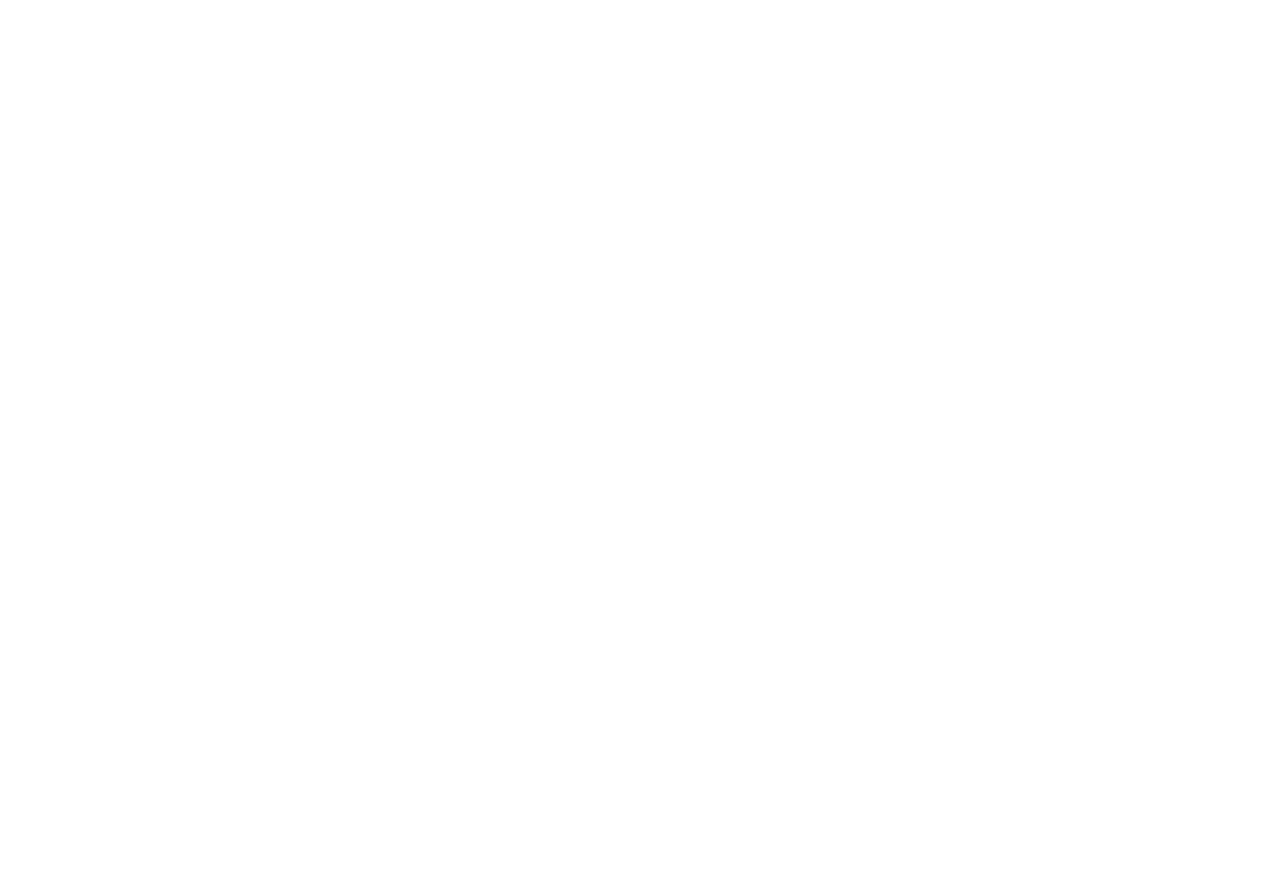
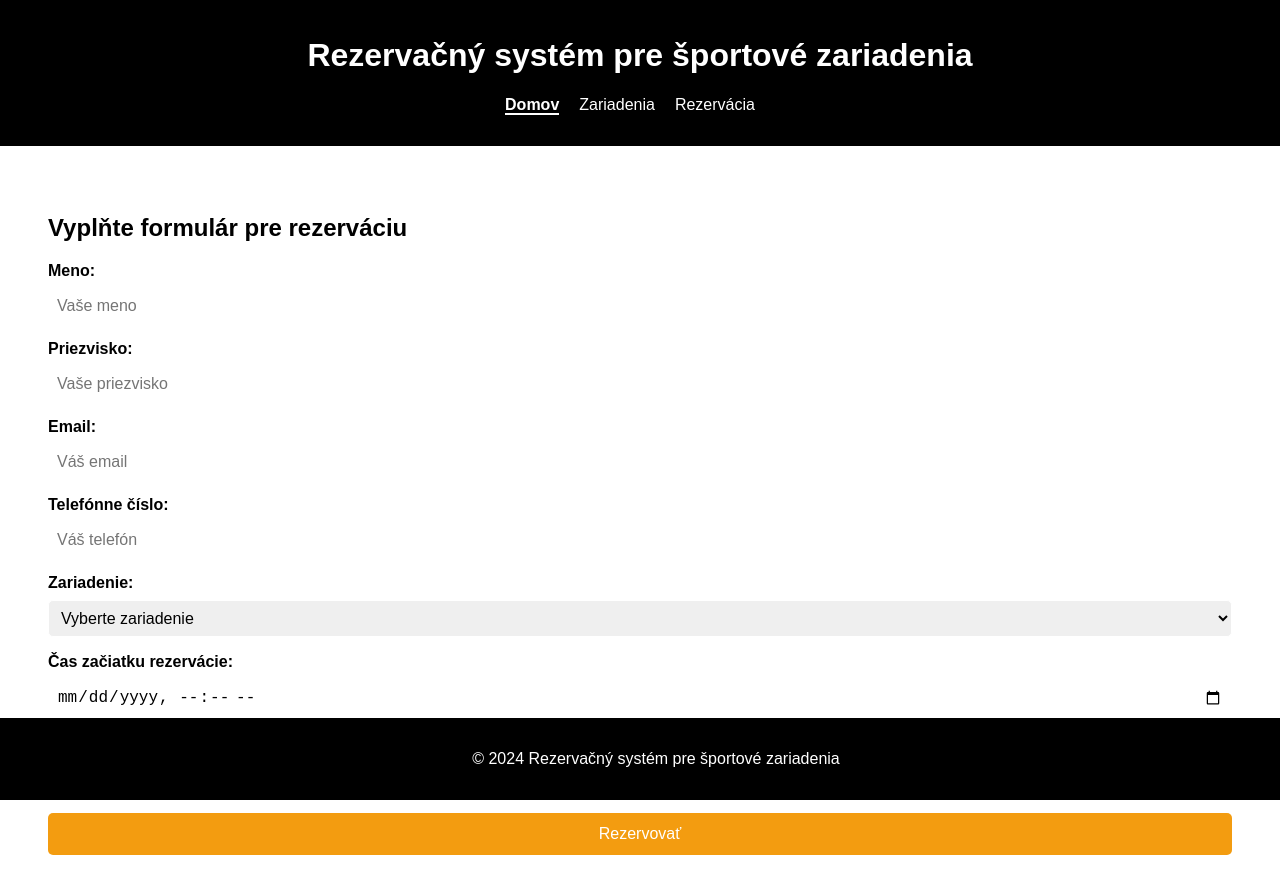
Before and after one commit to riskoo105/Website_Vai, a React (Vite) app in the folder client/: page /reservation.html in a window 1280 px wide. Before the commit this address had no page. Shown: the top 894 px of the page. Before the commit the page ends 800 px from the top, so only its background shows below. Built offline with nearby package versions, Linux system fonts and the light colour scheme.

Commit message:
final checkpoint1 for React

```diff
--- a/client/src/App.jsx
+++ b/client/src/App.jsx
@@ -1,6 +1,20 @@
 import React from 'react'
 import Home from './pages/homePage/Home.jsx'
+import Facilities from './pages/facilitiesPage/Facilities.jsx'
+import Footer from './pages/layout/Footer.jsx'
+import Header from './pages/layout/Header.jsx'
+import Reservation from './pages/reservationPage/Reservation.jsx'
 import { BrowserRouter, Routes, Route } from 'react-router-dom'
+
+function Layout({ children }) {
+  return (
+    <>
+      <Header />
+      <main>{children}</main>
+      <Footer />
+    </>
+  );
+}
 
 export default function App() {
 
@@ -8,7 +22,9 @@
     <BrowserRouter>
 
       <Routes>
-        <Route path="/" element={<Home/>}/>
+        <Route path="/" element={<Layout><Home /></Layout>} />
+        <Route path="/facilities.html" element={<Layout><Facilities /></Layout>} />
+        <Route path="/reservation.html" element={<Layout><Reservation /></Layout>} />
       </Routes>
 
     </BrowserRouter>
--- /dev/null
+++ b/client/src/pages/facilitiesPage/Facilities.jsx
@@ -0,0 +1,28 @@
+import React from "react";
+
+export default function Facilities() {
+  return (
+    <div>
+      <section class="cards">
+        <div class="card">
+          <img src="football.jpg" alt="Futbalové ihrisko" />
+          <h3> Futbalové ihriská</h3>
+          <p>
+            Rezervujte si jedno z našich moderných futbalových ihrísk s umelou
+            trávou.
+          </p>
+        </div>
+        <div class="card">
+          <img src="tennis.jpg" alt="Tenisové kurty" />
+          <h3>Tenisové kurty</h3>
+          <p>Vychutnajte si tenis na našich kvalitných kurtoch s osvetlením.</p>
+        </div>
+        <div class="card">
+          <img src="basketball.jpg" alt="Basketbalové ihrisko" />
+          <h3>Basketbalové ihriská</h3>
+          <p>Skvelé basketbalové ihriská pre amatérov aj profesionálov.</p>
+        </div>
+      </section>
+    </div>
+  );
+}
--- /dev/null
+++ b/client/src/pages/layout/Footer.jsx
@@ -0,0 +1,11 @@
+import React from "react";
+
+export default function Footer() {
+  return (
+    <div>
+      <footer>
+        <p>© 2024 Rezervačný systém pre športové zariadenia</p>
+      </footer>
+    </div>
+  );
+}
--- /dev/null
+++ b/client/src/pages/layout/Header.jsx
@@ -0,0 +1,26 @@
+import React from "react";
+
+export default function Header() {
+  return (
+    <div>
+      <header>
+        <h1>Rezervačný systém pre športové zariadenia</h1>
+        <nav>
+          <ul>
+            <li>
+              <a href="index.html" class="active">
+                Domov
+              </a>
+            </li>
+            <li>
+              <a href="facilities.html">Zariadenia</a>
+            </li>
+            <li>
+              <a href="reservation.html">Rezervácia</a>
+            </li>
+          </ul>
+        </nav>
+      </header>
+    </div>
+  );
+}
--- /dev/null
+++ b/client/src/pages/reservationPage/Reservation.jsx
@@ -0,0 +1,71 @@
+import React from "react";
+
+export default function Reservation() {
+  return (
+    <div>
+      <section>
+        <h2>Vyplňte formulár pre rezerváciu</h2>
+        <form action="#" method="post">
+          <label htmlFor="first-name">Meno:</label>
+          <input
+            type="text"
+            id="first-name"
+            name="first-name"
+            placeholder="Vaše meno"
+            required
+          />
+
+          <label htmlFor="last-name">Priezvisko:</label>
+          <input
+            type="text"
+            id="last-name"
+            name="last-name"
+            placeholder="Vaše priezvisko"
+            required
+          />
+
+          <label htmlFor="email">Email:</label>
+          <input
+            type="email"
+            id="email"
+            name="email"
+            placeholder="Váš email"
+            required
+          />
+
+          <label htmlFor="phone">Telefónne číslo:</label>
+          <input
+            type="tel"
+            id="phone"
+            name="phone"
+            placeholder="Váš telefón"
+            required
+          />
+
+          <label htmlFor="facility">Zariadenie:</label>
+          <select id="facility" name="facility" defaultValue="" required>
+            <option value="" disabled>
+              Vyberte zariadenie
+            </option>
+            <option value="football">Futbalové ihrisko</option>
+            <option value="tennis">Tenisový kurt</option>
+            <option value="basketball">Basketbalové ihrisko</option>
+          </select>
+
+          <label htmlFor="start-time">Čas začiatku rezervácie:</label>
+          <input
+            type="datetime-local"
+            id="start-time"
+            name="start-time"
+            required
+          />
+
+          <label htmlFor="end-time">Čas konca rezervácie:</label>
+          <input type="datetime-local" id="end-time" name="end-time" required />
+
+          <button type="submit">Rezervovať</button>
+        </form>
+      </section>
+    </div>
+  );
+}
```
Also changed, not shown: 2 other files (tests, documents, lock files or other folders).
